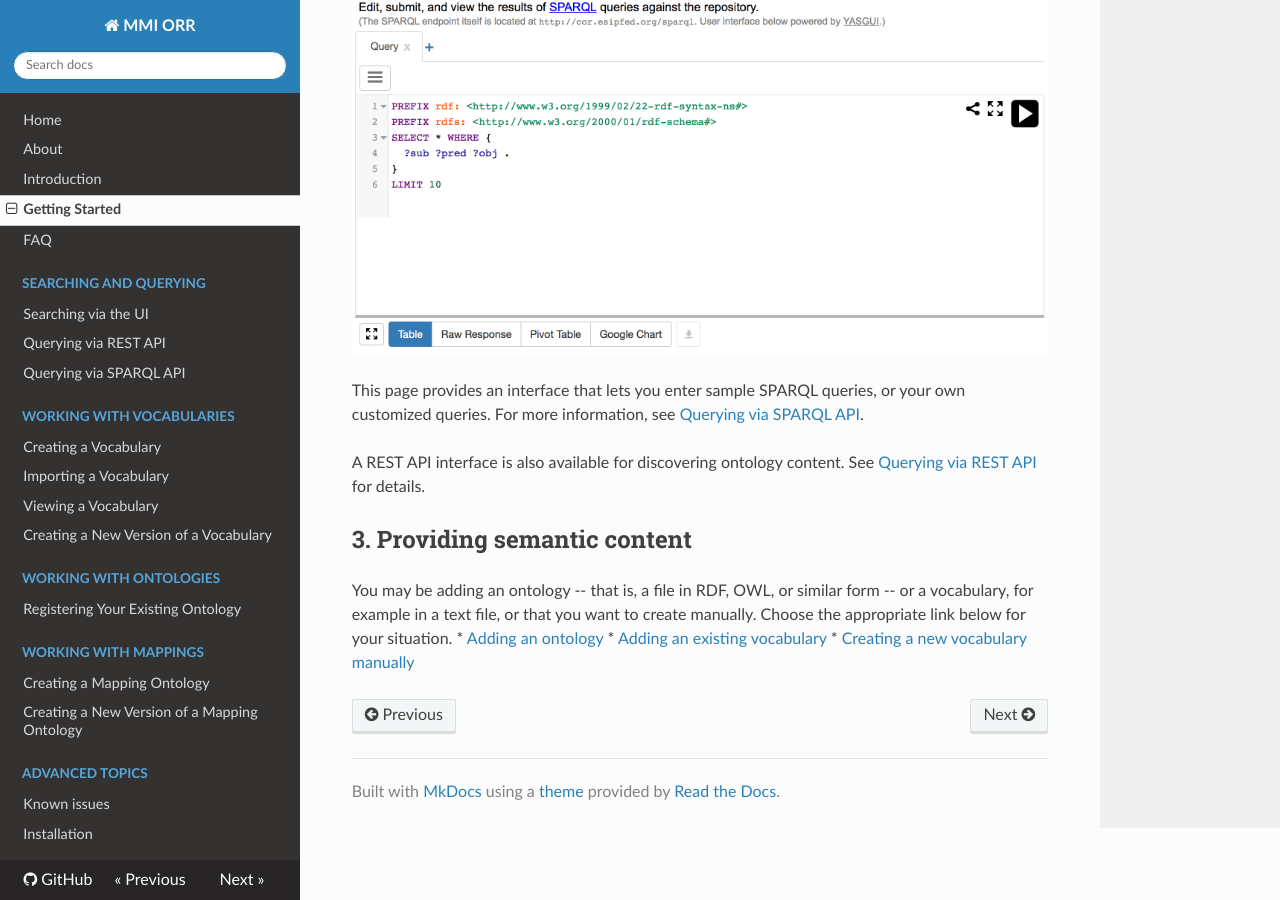
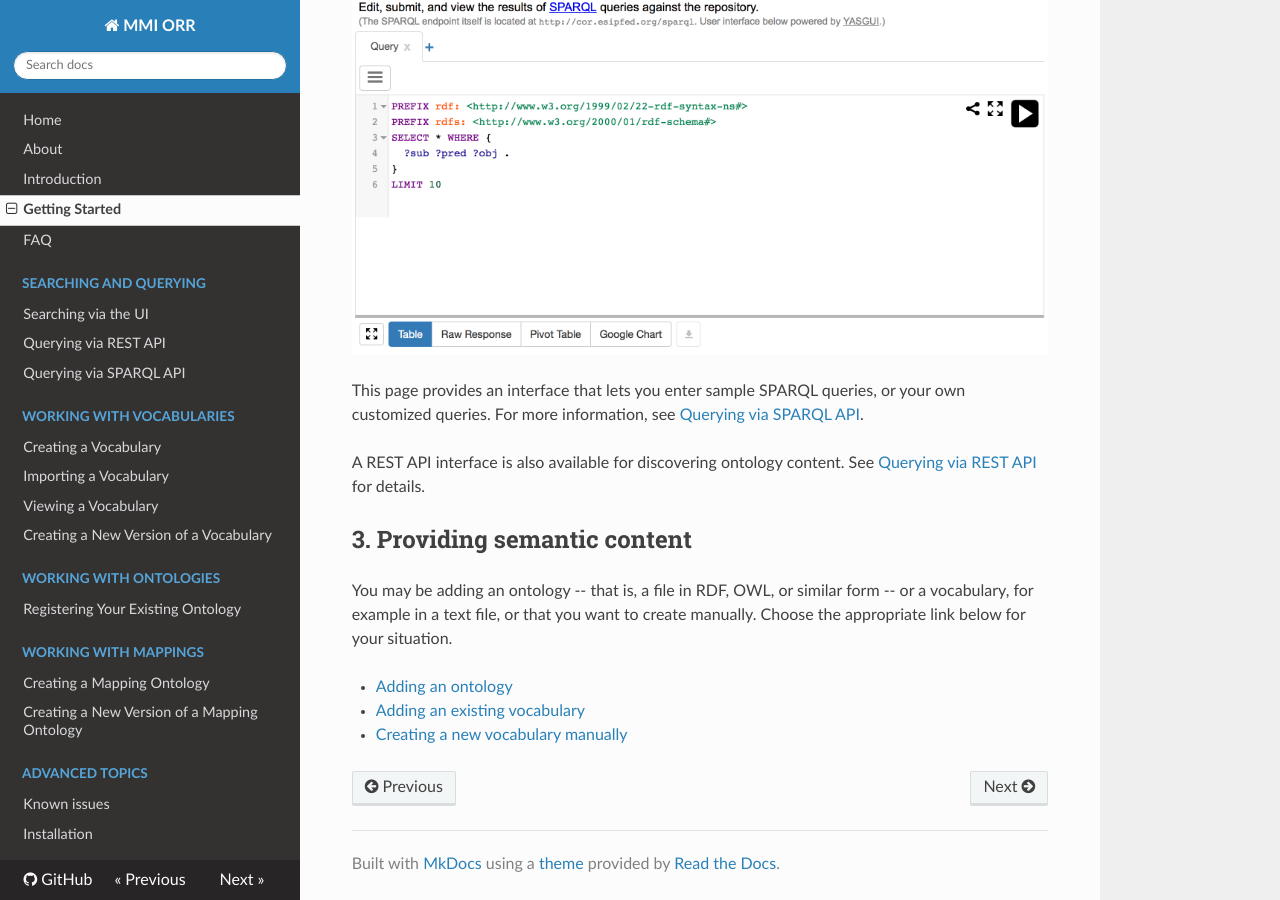
Before and after one commit to mmisw/mmiorr-docs, an MkDocs documentation site: the page built from docs/gettingstarted.md, in a window 1280 px wide and 900 px high, scrolled down 4270 px. Built offline with MkDocs 1.6.1, drawn with Linux system fonts in a browser that asks for light colours; nearby versions of some CDN libraries; old or Windows-style settings are respelled for this version of MkDocs; some of the changed lines change nothing that is shown; some of the changed text lies outside the part shown.

Commit message:
fixing formatting, IRI

```diff
--- a/docs/gettingstarted.md
+++ b/docs/gettingstarted.md
@@ -18,7 +18,7 @@
 <img class="smallfloatright" alt="Sign-in window" src="../img/cor/cor-sign-in-window-20160828.png">
 **1-B. Log in**
 
-You can access all publicly visible ontologies (see next section) without logging in. To change content, or see ontologies private to you or your group listed in the browse page, you must log in. (If you do not have an account, see *C. Create an account* below.)
+You can access all publicly visible ontologies (see next section) without logging in. To change content, or see ontologies private to you or your group listed in the browse page, you must log in. (If you do not have an account, see *1-C. Create an account* below.)
 
 If you are not yet signed in, click the "Sign in" link in the main ORR page, and enter your account information.
 
@@ -62,7 +62,7 @@
 
 * Search for any combination of subject, predicate, and object using the Data search fields.
 
-* Copy the ontologies URI to the clipboard, using the button with the clipboard icon.
+* Copy the ontology's IRI to the clipboard, using the button with the clipboard icon.
 
 * View or download the ontology in chosen formats; just choose from the list.
 
@@ -104,6 +104,9 @@
 ## 3. Providing semantic content
 
 You may be adding an ontology -- that is, a file in RDF, OWL, or similar form -- or a vocabulary, for example in a text file, or that you want to create manually. Choose the appropriate link below for your situation.
+
 * [Adding an ontology](http://mmisw.org/orrdoc/upload.md)
+
 * [Adding an existing vocabulary](http://mmisw.org/orrdoc/vocab/import.md)
+
 * [Creating a new vocabulary manually](http://mmisw.org/orrdoc/vocab/new.md)
```
